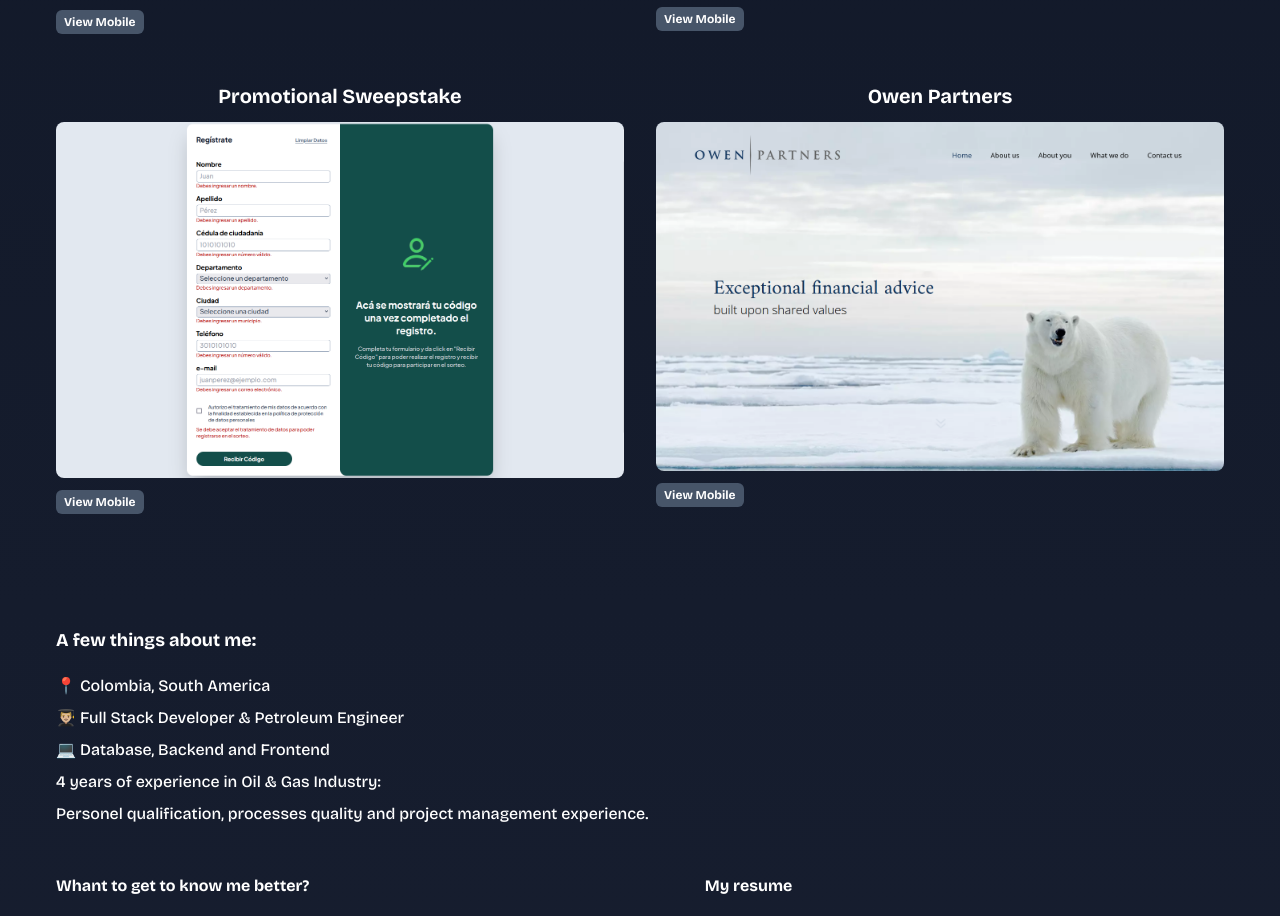
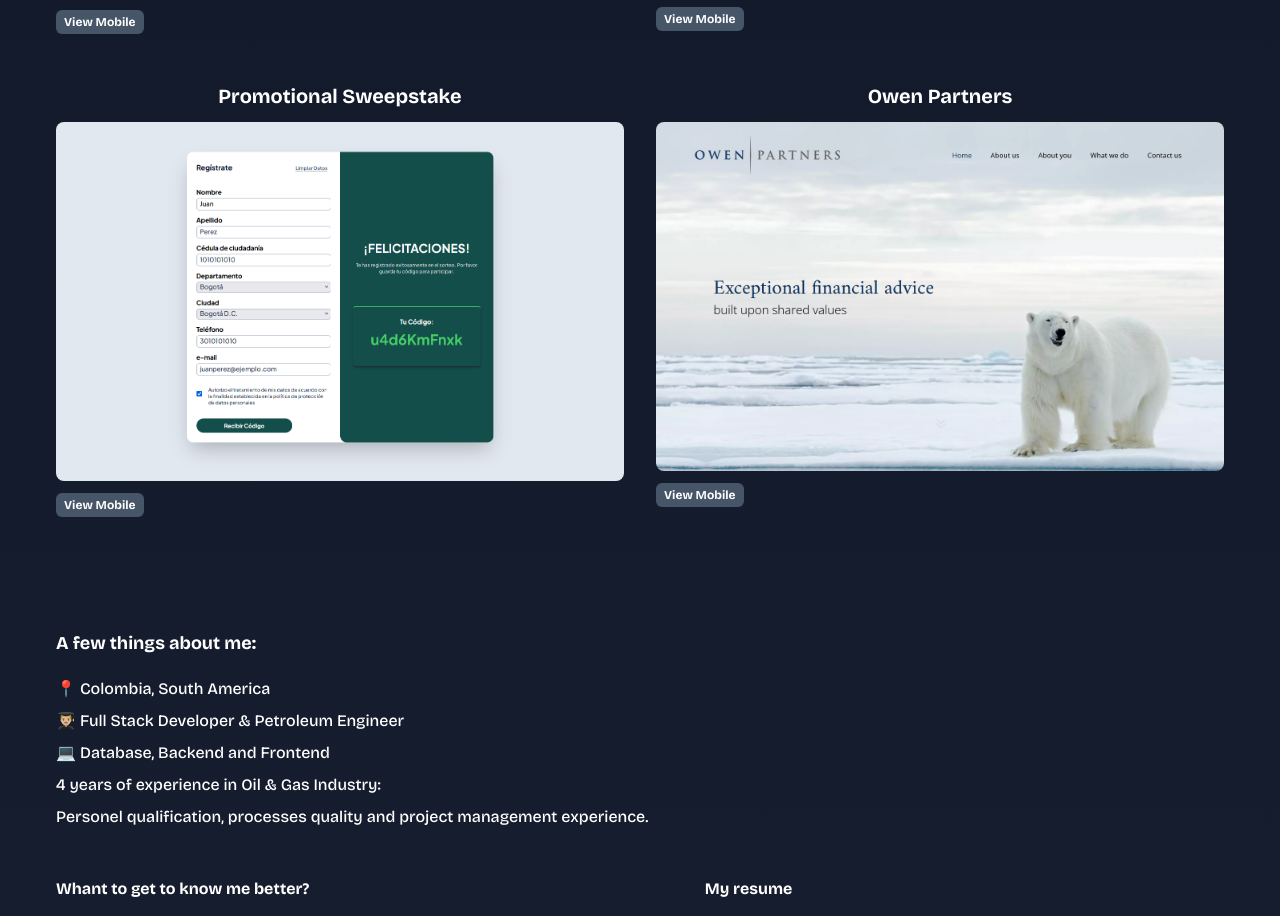
Before and after one commit to danielchavezs/portfolio, a Next.js app in the folder portfolio/: page / in a window 1280 px wide. Shown: the part 1752-2668 px from the top of the page. Built offline with nearby package versions, Linux system fonts and the light colour scheme; grey boxes are pictures that could not be loaded; a web font is replaced by a local one.

Commit message:
Updated spanish CV.

```diff
--- a/portfolio/src/app/assets/seed.ts
+++ b/portfolio/src/app/assets/seed.ts
@@ -32,7 +32,7 @@ export const projects: ProjectsType = [
     {
         id: 5,
         name: "Promotional Sweepstake",
-        images: ["/projects/sweepstake_desktop.PNG", "/projects/sweepstake_mobile.png"],
+        images: ["/projects/sweepstake_desktop2.PNG", "/projects/sweepstake_mobile.png"],
         description: "Developed for a Colombian marketing agency, this Next.js app enables users to participate in a promotional sweepstake. It features real-time form validation, responsive design with Tailwind, and conditional rendering. The app also fetches region and city data from an API to populate dependent dropdowns seamlessly.",
         href: "https://sorteo-one.vercel.app/"
     },
```
Also changed, not shown: 1 other file (tests, documents, lock files or other folders).
